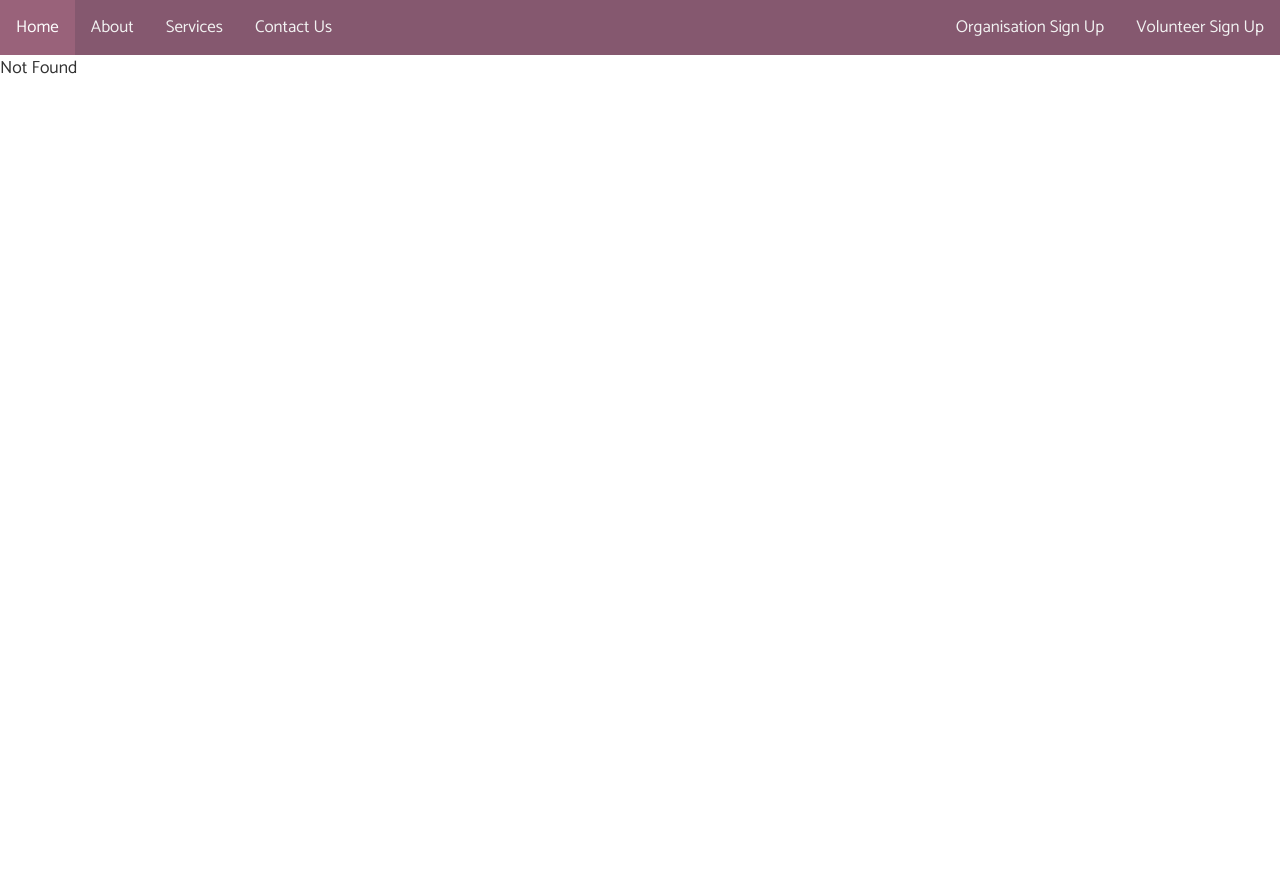
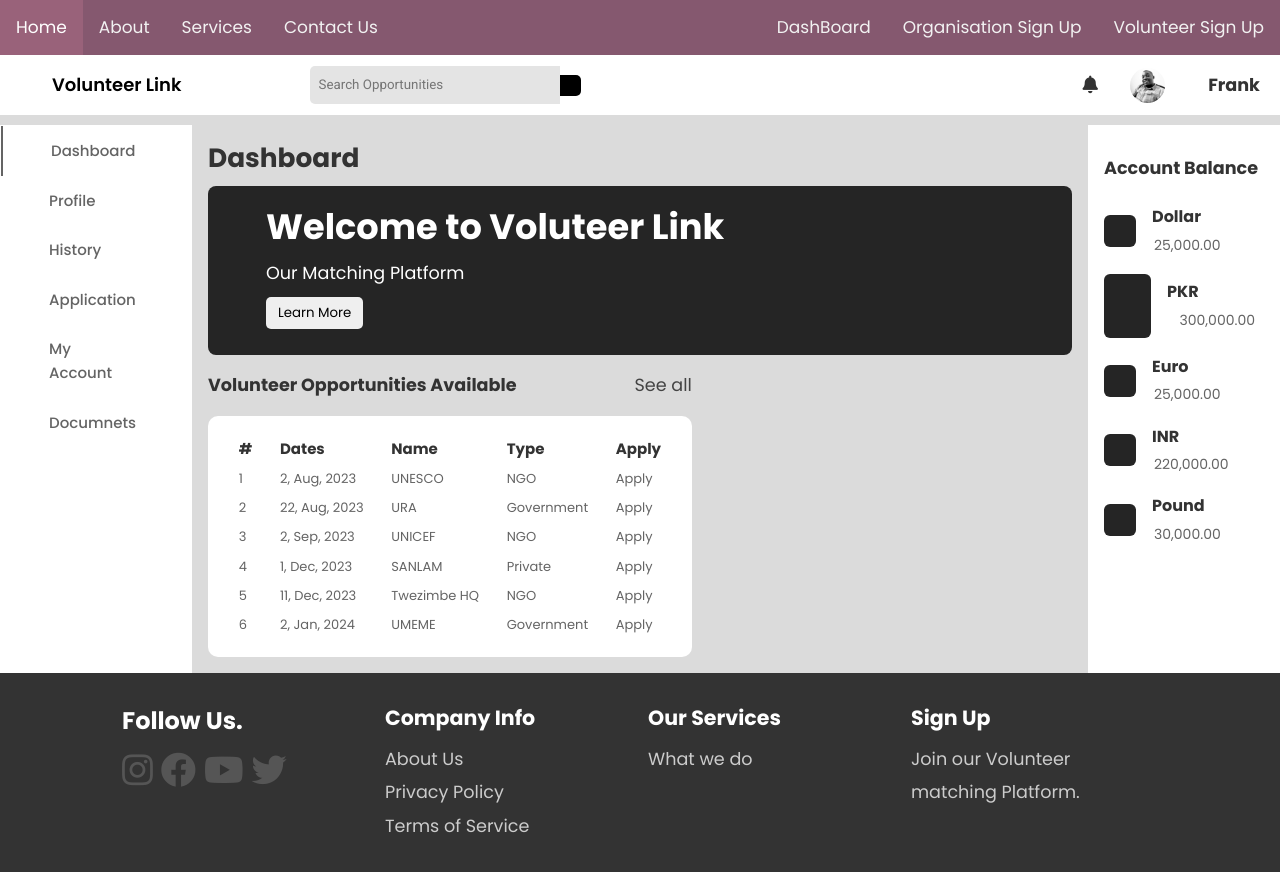
Before and after one commit to mperwe/volunteer-match-react, a React (Create React App) app: page /dashboard in a window 1280 px wide. Before the commit this address had no page. Shown: the top 872 px of the page. Before the commit the page ends 800 px from the top, so only its background shows below. Built offline with nearby package versions, Linux system fonts and the light colour scheme.

Commit message:
Add dashboard

```diff
--- a/src/App.js
+++ b/src/App.js
@@ -7,6 +7,7 @@ import Contact from "./components/Contact"
 import Register from "./components/Register"
 import Login from "./components/Login"
 import NotFound from "./components/NotFound"
+import Dashboard from "./components/Dashboard"
 
 function App() {
   return (
@@ -15,6 +16,7 @@ function App() {
         <Routes>
           <Route exact path="/" element={<Home />} />
           <Route exact path="/contact" element={<Contact />} />
+          <Route exact path="/dashboard" element={<Dashboard />} />
           <Route exact path="/register/organization" element={<Register />} />
           <Route exact path="/register/volunteer" element={<VolunteerForm />} />
           <Route exact path="/login" element={<Login />} />
--- /dev/null
+++ b/src/components/Dashboard/dashboard.css
@@ -0,0 +1,201 @@
+/*  import google fonts */
+@import url("https://fonts.googleapis.com/css2?family=Poppins:wght@400;500;600;700&display=swap");
+*{
+  margin: 0;
+  padding: 0;
+  border: none;
+  outline: none;
+  text-decoration: none;
+  box-sizing: border-box;
+  font-family: "Poppins", sans-serif;
+}
+body{
+  background: rgb(219, 219, 219);
+}
+.dash_header{
+  display: flex;
+  align-items: center;
+  justify-content: space-between;
+  height: 60px;
+  padding: 20px;
+  background: #fff;
+}
+.logo{
+  display: flex;
+  align-items: center;
+}
+.logo a{
+  color: #000;
+  font-size: 18px;
+  font-weight: 600;
+  margin: 2rem 8rem 2rem 2rem;
+}
+.search_box{
+  display: flex;
+  align-items: center;
+}
+.search_box input{
+  padding: 9px;
+  width: 250px;
+  background: rgb(228, 228, 228);
+  border-top-left-radius: 5px;
+  border-bottom-left-radius: 5px;
+}
+.search_box i{
+  padding: 0.66rem;
+  cursor: pointer;
+  color: #fff;
+  background: #000;
+  border-top-right-radius: 5px;
+  border-bottom-right-radius: 5px;
+}
+.header-icons{
+  display: flex;
+  align-items: center;
+}
+.header-icons i{
+  margin-right: 2rem;
+  cursor: pointer;
+}
+.header-icons .account{
+  width: 130px;
+  display: flex;
+  align-items: center;
+  justify-content: space-between;
+}
+.header-icons .account img{
+  width: 35px;
+  height: 35px;
+  cursor: pointer;
+  border-radius: 50%;
+}
+.dashboard_container{
+  margin-top: 10px;
+  display: flex;
+  justify-content: space-between;
+}
+
+/* Side menubar section */
+nav{
+    width: 15%;
+
+  background: #fff;
+}
+.side_navbar{
+    width: 15%;
+
+  padding: 1px;
+  display: flex;
+  flex-direction: column;
+}
+.side_navbar span{
+  color: gray;
+  margin: 1rem 3rem;
+  font-size: 12px;
+}
+.side_navbar a{
+  width: 100%;
+  padding: 0.8rem 3rem;
+  font-weight: 500;
+  font-size: 15px;
+  color: rgb(100, 100, 100);
+}
+.links{
+  margin-top: 5rem;
+  display: flex;
+  flex-direction: column;
+}
+.links a{
+  font-size: 13px;
+}
+.side_navbar a:hover{
+  background: rgb(235, 235, 235);
+}
+.side_navbar .active{
+  border-left: 2px solid rgb(100, 100, 100);
+}
+
+/* Main Body Section */
+.main-body{
+  width: 70%;
+  padding: 1rem;
+}
+.promo_card{
+  width: 100%;
+  color: #fff;
+  margin-top: 10px;
+  border-radius: 8px;
+  padding: 0.5rem 1rem 1rem 3rem;
+  background: rgb(37, 37, 37);
+}
+.promo_card h1, .promo_card span, button{
+  margin: 10px;
+}
+.promo_card button{
+  display: block;
+  padding: 6px 12px;
+  border-radius: 5px;
+  cursor: pointer;
+}
+.history_lists{
+  display: flex;
+  align-items: center;
+  justify-content: space-between;
+}
+.row{
+  display: flex;
+  justify-content: space-between;
+  align-items: center;
+  margin: 1rem 0;
+}
+table{
+  background: #fff;
+  padding: 1rem;
+  text-align: left;
+  border-radius: 10px;
+}
+table td, th{
+  padding: 0.2rem 0.8rem;
+}
+table th{
+  font-size: 15px;
+}
+table td{
+  font-size: 13px;
+  color: rgb(100, 100, 100);
+}
+
+
+
+/* Sidebar Section */
+.dashboard_sidebar{
+  width: 15%;
+  padding: 2rem 1rem;
+  background: #fff;
+}
+.dashboard_sidebar h4{
+  margin-bottom: 1.5rem;
+}
+.dashboard_sidebar .balance{
+  display: flex;
+  align-items: center;
+  margin-bottom: 1rem;
+}
+.balance .icon{
+  color: #fff;
+  font-size: 20px;
+  border-radius: 6px;
+  margin-right: 1rem;
+  padding: 1rem;
+  background: rgb(37, 37, 37);
+}
+.balance .info h5{
+  font-size: 16px;
+}
+.balance .info span{
+  font-size: 14px;
+  color: rgb(100, 100, 100);
+}
+.balance .info i{
+  margin-right: 2px;
+}
--- /dev/null
+++ b/src/components/Dashboard/index.jsx
@@ -0,0 +1,174 @@
+import React from "react"
+import NavBar from "../NavBar"
+import Footer from "../Footer"
+import "./dashboard.css"
+
+
+const Dashboard = () => {
+  return (
+      <>
+          <NavBar />
+
+
+
+  <header class="dash_header">
+    <div class="logo">
+      <a href="#">Volunteer Link</a>
+      <div class="search_box">
+        <input type="text" placeholder="Search Opportunities" />
+        <i class="fa-sharp fa-solid fa-magnifying-glass"></i>
+      </div>
+    </div>
+
+    <div className="header-icons">
+      <i className="fas fa-bell"></i>
+      <div className="account">
+        <img src="frank.jpg" alt="frank Image" />
+        <h4>Frank</h4>
+      </div>
+    </div>
+  </header>
+  <div className="dashboard_container">
+    <nav>
+      <div className="side_navbar">
+        <a href="#" className="active">Dashboard</a>
+        <a href="#">Profile</a>
+        <a href="#">History</a>
+        <a href="#">Application</a>
+        <a href="#">My Account</a>
+        <a href="#">Documnets</a>
+
+      </div>
+    </nav>
+
+    <div className="main-body">
+      <h2>Dashboard</h2>
+      <div className="promo_card">
+        <h1>Welcome to Voluteer Link</h1>
+        <span>Our Matching Platform</span>
+        <button>Learn More</button>
+      </div>
+
+      <div className="history_lists">
+        <div className="list1">
+          <div className="row">
+            <h4>Volunteer Opportunities Available</h4>
+            <a href="#">See all</a>
+          </div>
+          <table>
+            <thead>
+              <tr>
+                <th>#</th>
+                <th>Dates</th>
+                <th>Name</th>
+                <th>Type</th>
+                <th>Apply</th>
+              </tr>
+            </thead>
+            <tbody>
+              <tr>
+                <td>1</td>
+                <td>2, Aug, 2023</td>
+                <td>UNESCO</td>
+                <td>NGO</td>
+                <td> Apply</td>
+              </tr>
+              <tr>
+                <td>2</td>
+                <td>22, Aug, 2023</td>
+
+                <td>URA</td>
+                <td>Government</td>
+                <td>Apply</td>
+              </tr>
+              <tr>
+                <td>3</td>
+                <td>2, Sep, 2023</td>
+
+                <td>UNICEF</td>
+                <td>NGO</td>
+                <td>Apply</td>
+              </tr>
+              <tr>
+                <td>4</td>
+                <td>1, Dec, 2023</td>
+                <td>SANLAM</td>
+                <td>Private</td>
+                <td>Apply</td>
+              </tr>
+              <tr>
+                <td>5</td>
+                <td>11, Dec, 2023</td>
+                <td>Twezimbe HQ</td>
+                <td>NGO</td>
+                <td>Apply</td>
+              </tr>
+              <tr>
+                <td>6</td>
+                <td>2, Jan, 2024</td>
+                <td>UMEME</td>
+                <td>Government</td>
+                <td>Apply</td>
+              </tr>
+            </tbody>
+          </table>
+        </div>
+
+
+      </div>
+    </div>
+
+    <div className="dashboard_sidebar">
+      <h4>Account Balance</h4>
+
+      <div className="balance">
+        <i className="fas fa-dollar icon"></i>
+        <div className="info">
+          <h5>Dollar</h5>
+          <span><i className="fas fa-dollar"></i>25,000.00</span>
+        </div>
+      </div>
+
+      <div className="balance">
+        <i class="fa-solid fa-rupee-sign icon"></i>
+        <div class="info">
+          <h5>PKR</h5>
+          <span><i class="fa-solid fa-rupee-sign"></i>300,000.00</span>
+        </div>
+      </div>
+
+      <div class="balance">
+        <i class="fas fa-euro icon"></i>
+        <div class="info">
+          <h5>Euro</h5>
+          <span><i class="fas fa-euro"></i>25,000.00</span>
+        </div>
+      </div>
+
+      <div class="balance">
+        <i class="fa-solid fa-indian-rupee-sign icon"></i>
+        <div class="info">
+          <h5>INR</h5>
+          <span><i class="fa-solid fa-indian-rupee-sign"></i>220,000.00</span>
+        </div>
+      </div>
+
+      <div class="balance">
+        <i class="fa-solid fa-sterling-sign icon"></i>
+        <div class="info">
+          <h5>Pound</h5>
+          <span><i class="fa-solid fa-sterling-sign"></i>30,000.00</span>
+        </div>
+      </div>
+
+    </div>
+  </div>
+
+
+
+
+          <Footer />
+      </>
+  )
+}
+export default Dashboard;
--- a/src/components/NavBar/index.jsx
+++ b/src/components/NavBar/index.jsx
@@ -9,6 +9,7 @@ const NavBar = () => {
             <a href="/#services">Services</a>
             <a href="/#contact">Contact Us</a>
             <div className="topnav-right">
+                <a href="/dashboard">DashBoard</a>
                 <a href="/register/organization">Organisation Sign Up</a>
                 <a href="/register/volunteer">Volunteer Sign Up</a>
             </div>
--- a/src/components/Register/index.jsx
+++ b/src/components/Register/index.jsx
@@ -1,6 +1,6 @@
 import React from "react";
 import NavBar from "../NavBar";
-import Footer from "../Footer"
+import Footer from "../Footer";
 import RegisterForm from "./RegisterForm"
 import "./register.css"
 
```
Also changed, not shown: public/frank.jpg (added).
